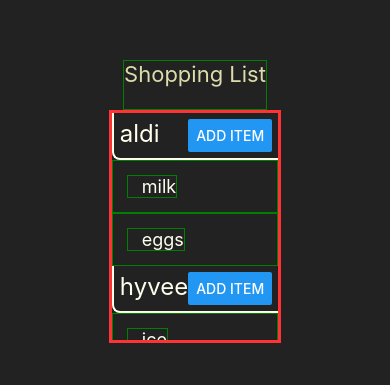
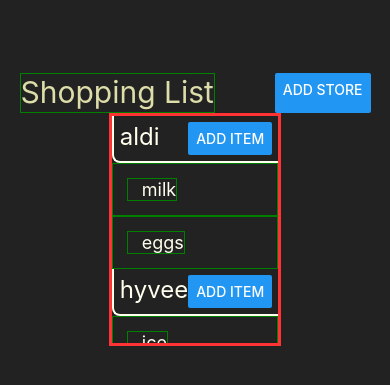
Before and after one commit to super-goose/helper, a React Native app: screen / in a window 390 px wide. Shown: the part 219-604 px from the top of the page. Built offline with nearby package versions, Linux system fonts and the light colour scheme.

Commit message:
add store button and modal that does nothing

```diff
--- a/App.tsx
+++ b/App.tsx
@@ -3,14 +3,13 @@
 import { store } from './app/store'
 import { Provider } from 'react-redux'
 import List from './app/modules/list';
+import Header from './app/modules/header';
 
 export default function App() {
   return (
     <Provider store={store}>
       <View style={styles.container}>
-        <Text style={styles.text}>Shopping List</Text>
-        {/* <Text style={styles.text}>type a thing below</Text>
-        <TextInput style={styles.textInput} onChange={(e) => console.log(e.nativeEvent.text)} /> */}
+        <Header />
         <List />
         <StatusBar style="light" />
       </View>
@@ -27,14 +26,7 @@
     color: '#dda',
     alignItems: 'center',
     justifyContent: 'center',
-    paddingTop: 22,
-  },
-  text: {
-    color: '#dda',
-    fontSize: 22,
-    height: 50,
-    borderWidth: 1,
-    borderColor: 'green'
+    paddingTop: 38,
   },
   textInput: {
     color: '#dda',
--- /dev/null
+++ b/app/modules/header/header.tsx
@@ -0,0 +1,42 @@
+import { useState } from "react";
+import { Button, Modal, StyleSheet, Text, View } from "react-native";
+
+
+export const Header = () => {
+  const [addStoreModal, setAddStoreModal] = useState(false);
+  return (
+    <View style={styles.header}>
+      <Text style={styles.text}>Shopping List</Text>
+      <Button title="add store" onPress={() => setAddStoreModal(true)} />
+      <Modal
+        animationType="slide"
+        transparent={true}
+        visible={addStoreModal}
+        onRequestClose={() => {
+          setAddStoreModal(false);
+        }}
+      >
+        <View>
+          <Text>This is modal contents</Text>
+        </View>
+      </Modal>
+    </View>
+  )
+};
+
+const styles = StyleSheet.create({
+  header: {
+    width: '90%',
+    flex: 1,
+    flexDirection: "row",
+    justifyContent: "space-between",
+    maxHeight: 40,
+  },
+  text: {
+    color: '#dda',
+    fontSize: 30,
+    // height: 50,
+    borderWidth: 1,
+    borderColor: 'green',
+  },
+});
--- /dev/null
+++ b/app/modules/header/index.ts
@@ -0,0 +1 @@
+export { Header as default } from './header';
--- a/app/modules/list/list-slice.ts
+++ b/app/modules/list/list-slice.ts
@@ -38,6 +38,11 @@
   // `createSlice` will infer the state type from the `initialState` argument
   initialState,
   reducers: {
+    addStore: (state, { payload }: PayloadAction<string>) => {
+      if (payload.trim()) {
+        state[payload.trim()] = [];
+      }
+    },
     addItem: (state, { payload }: PayloadAction<ListItemIncoming>) => {
       const { store, item } = payload;
       if (item.trim()) {
@@ -62,6 +67,7 @@
 });
 
 export const {
+  addStore,
   addItem,
   deleteItem,
   toggleDone,
```
